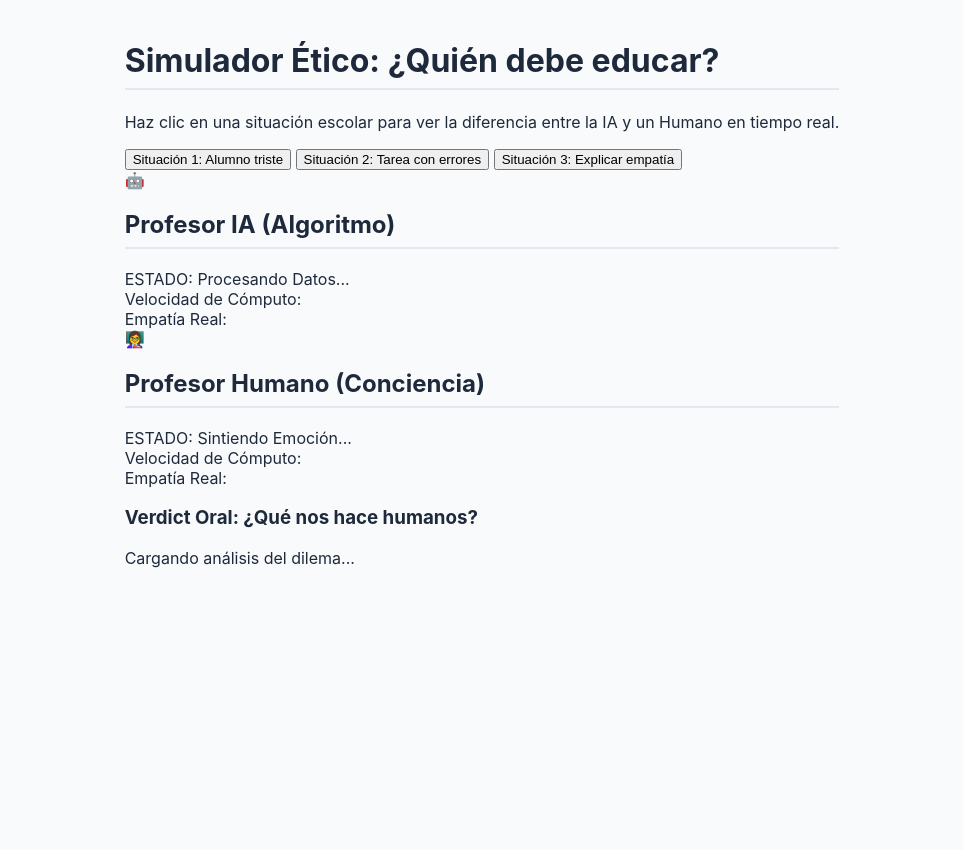
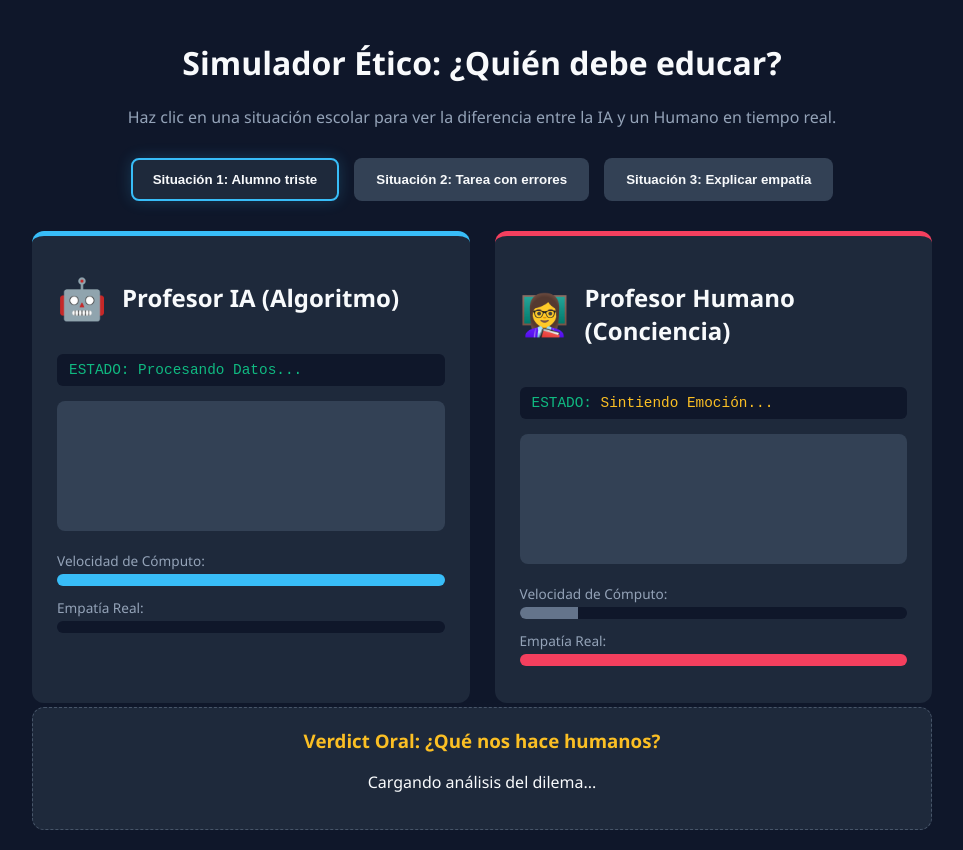
Before and after one commit to Lizziegonzz22/E, a plain HTML site: page index.html in a window 1280 px wide. Shown: the whole page, without its empty margins (158-1121 px from the left). Before the commit the page ends 800 px from the top, so only its background shows below. Drawn offline with Linux system fonts and the light colour scheme.

Commit message:
Revamp styles for better UI and layout
Updated CSS variables and styles for improved design and layout.

```diff
--- a/style.css
+++ b/style.css
@@ -1,101 +1,151 @@
 :root {
-    --primary: #2563eb;
-    --dark: #1e293b;
-    --light: #f8fafc;
-    --accent: #e2e8f0;
+    --bg-dark: #0f172a;
+    --panel-bg: #1e293b;
+    --ai-color: #38bdf8;
+    --human-color: #f43f5e;
+    --text-light: #f8fafc;
 }
 
 body {
-    font-family: -apple-system, BlinkMacSystemFont, "Segoe UI", Roboto, sans-serif;
-    background-color: var(--light);
-    color: var(--dark);
+    font-family: 'Segoe UI', Tahoma, Geneva, Verdana, sans-serif;
+    background-color: var(--bg-dark);
+    color: var(--text-light);
     margin: 0;
     padding: 20px;
     display: flex;
     justify-content: center;
+    align-items: center;
+    min-height: 100vh;
 }
 
-.container {
-    max-width: 800px;
+.simulator-container {
+    max-width: 900px;
     width: 100%;
-    background: white;
-    padding: 30px;
-    border-radius: 12px;
-    box-shadow: 0 4px 6px -1px rgb(0 0 0 / 0.1);
 }
 
-h1, h2 {
-    color: var(--dark);
-    border-bottom: 2px solid var(--accent);
-    padding-bottom: 8px;
+header {
+    text-align: center;
+    margin-bottom: 30px;
 }
 
-.tabs {
+.subtitle {
+    color: #94a3b8;
+}
+
+.scenario-selector {
     display: flex;
-    gap: 10px;
+    justify-content: center;
+    gap: 15px;
+    margin-bottom: 30px;
+}
+
+.scenario-btn {
+    background: #334155;
+    border: 2px solid transparent;
+    color: var(--text-light);
+    padding: 12px 20px;
+    border-radius: 8px;
+    cursor: pointer;
+    font-weight: bold;
+    transition: all 0.3s ease;
+}
+
+.scenario-btn.active {
+    border-color: var(--ai-color);
+    background: #1e293b;
+    box-shadow: 0 0 15px rgba(56, 189, 248, 0.2);
+}
+
+.simulation-grid {
+    display: grid;
+    grid-template-columns: 1fr 1fr;
+    gap: 25px;
+}
+
+@media (max-width: 768px) {
+    .simulation-grid {
+        grid-template-columns: 1fr;
+    }
+}
+
+.panel {
+    background: var(--panel-bg);
+    border-radius: 12px;
+    padding: 25px;
+    border-top: 5px solid transparent;
+}
+
+.ai-panel { border-color: var(--ai-color); }
+.human-panel { border-color: var(--human-color); }
+
+.panel-header {
+    display: flex;
+    align-items: center;
+    gap: 15px;
     margin-bottom: 20px;
 }
 
-.tab-btn {
-    background: var(--accent);
-    border: none;
-    padding: 10px 20px;
-    border-radius: 6px;
-    cursor: pointer;
-    font-weight: bold;
-    transition: 0.2s;
+.avatar {
+    font-size: 2.5rem;
 }
 
-.tab-btn.active {
-    background: var(--primary);
-    color: white;
+.status-box {
+    background: #0f172a;
+    padding: 8px 12px;
+    border-radius: 6px;
+    font-family: monospace;
+    font-size: 0.9rem;
+    margin-bottom: 15px;
+    color: #10b981;
 }
 
-.content-section {
-    display: none;
+.human-status {
+    color: #fbbf24;
 }
 
-.content-section.active {
-    display: block;
+.response-box {
+    background: #334155;
+    padding: 15px;
+    border-radius: 8px;
+    min-height: 100px;
+    margin-bottom: 20px;
+    line-height: 1.5;
 }
 
-.item-row {
-    display: flex;
-    align-items: flex-start;
-    gap: 12px;
-    padding: 12px;
-    border-bottom: 1px solid var(--accent);
+.metric-bar {
+    margin-bottom: 12px;
 }
 
-.item-row:last-child {
-    border-bottom: none;
+.metric-label {
+    display: block;
+    font-size: 0.85rem;
+    color: #94a3b8;
+    margin-bottom: 4px;
 }
 
-input[type="checkbox"] {
-    margin-top: 4px;
-    transform: scale(1.2);
-    cursor: pointer;
+.bar {
+    background: #0f172a;
+    height: 12px;
+    border-radius: 6px;
+    overflow: hidden;
 }
 
-.text-group strong {
-    display: block;
-    color: #0f172a;
-    margin-bottom: 4px;
-    cursor: pointer;
+.fill { height: 100%; transition: width 0.5s ease; }
+.fill.high { width: 100%; background: var(--ai-color); }
+.fill.zero { width: 0%; background: #64748b; }
+.fill.low { width: 15%; background: #64748b; }
+.fill.max { width: 100%; background: var(--human-color); }
+
+.verdict-section {
+    margin-top: 4px;
+    background: #1e293b;
+    padding: 20px;
+    border-radius: 12px;
+    text-align: center;
+    border: 1px dashed #475569;
 }
 
-.text-group span {
-    font-size: 0.95rem;
-    color: #475569;
+.verdict-section h3 {
+    margin-top: 0;
+    color: #fbbf24;
 }
-
-.badge {
-    display: inline-block;
-    background: #dbeafe;
-    color: #1e40af;
-    padding: 2px 8px;
-    border-radius: 4px;
-    font-size: 0.8rem;
-    font-weight: bold;
-    margin-top: 6px;
-}
```
